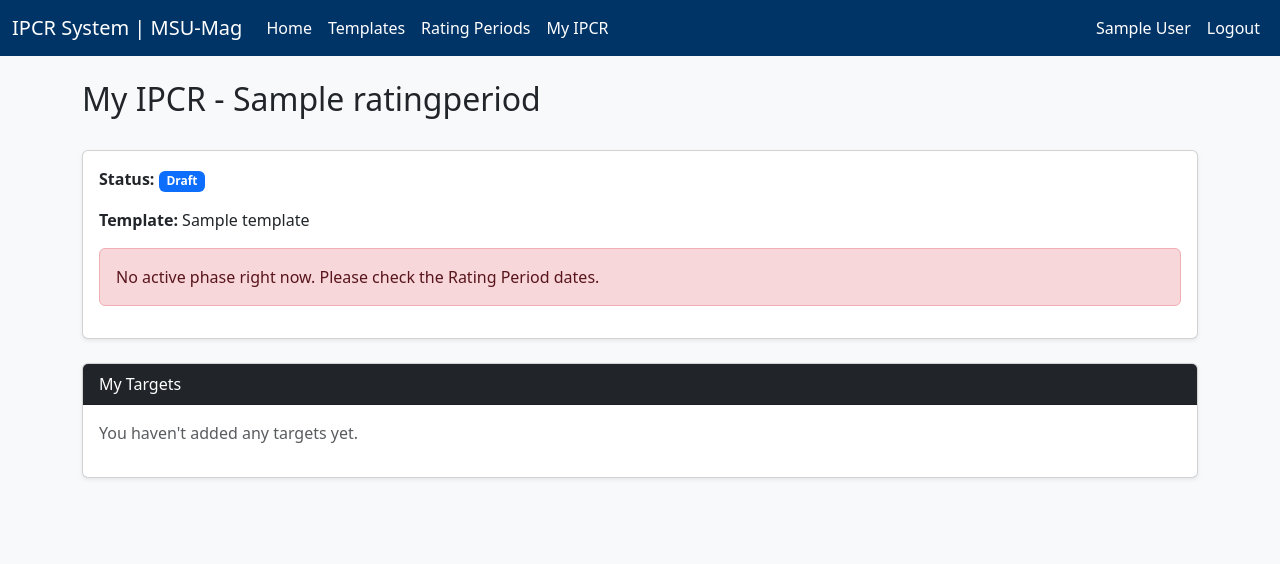
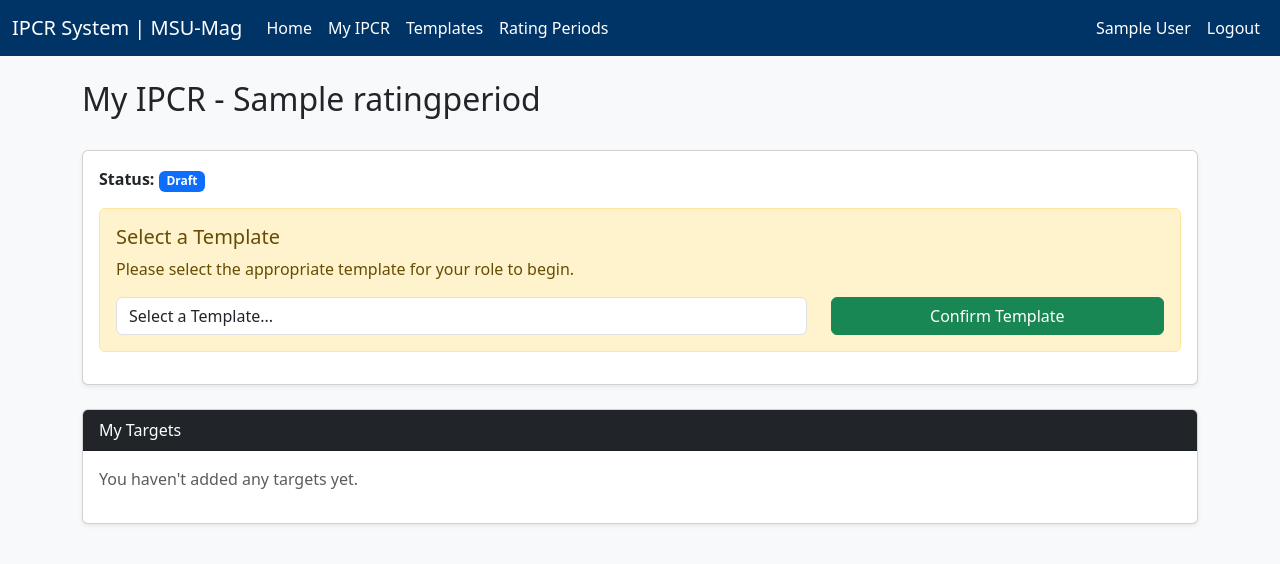
Before and after one commit to Naffi92/IPCR-System, a Django app: page /my-ipcr/ in a window 1280 px wide. Shown: the top 564 px of the page. Run offline with Django 5.2, Linux system fonts and the light colour scheme; a user stored in the database is signed in; tables that the repository leaves empty hold one stand-in row (values such as "Sample post"); data that the repository does not hold is empty.

Commit message:
Step 2.4b: Add Template Selection, Navigation Fix, and Dynamic Form UI

```diff
--- a/core/forms.py
+++ b/core/forms.py
@@ -108,3 +108,16 @@ class PositionCategoryWeightForm(forms.ModelForm):
             'category': forms.Select(attrs={'class': 'form-control'}),
             'weight_percentage': forms.NumberInput(attrs={'class': 'form-control', 'step': '0.01'}),
         }
+
+class TemplateSelectionForm(forms.Form):
+    template = forms.ModelChoiceField(
+        queryset=Template.objects.none(),
+        empty_label="Select a Template...",
+        widget=forms.Select(attrs={'class': 'form-control'})
+    )
+
+    def __init__(self, *args, **kwargs):
+        user_type = kwargs.pop('user_type', None)
+        super().__init__(*args, **kwargs)
+        if user_type:
+            self.fields['template'].queryset = Template.objects.filter(evaluation_type=user_type)
--- a/core/urls.py
+++ b/core/urls.py
@@ -39,6 +39,8 @@ urlpatterns = [
     path('rating-periods/<int:period_id>/edit/', views.edit_rating_period, name='edit_rating_period'),
     path('rating-periods/<int:period_id>/delete/', views.delete_rating_period, name='delete_rating_period'),
 
-        path('templates/<int:template_id>/edit/', views.edit_template, name='edit_template'),
+    path('templates/<int:template_id>/edit/', views.edit_template, name='edit_template'),
     path('templates/<int:template_id>/delete/', views.delete_template, name='delete_template'),
+
+    path('my-ipcr/add-row/', views.add_ipcr_row, name='add_ipcr_row'),
 ]
--- a/core/views.py
+++ b/core/views.py
@@ -17,6 +17,9 @@ from .models import (
     RatingPeriod, PositionCategoryWeight, Position, IPCR, IPCRRow, Employee
 )
 from django.core.exceptions import ObjectDoesNotExist
+
+from .forms import TemplateSelectionForm, TemplateColumnForm
+from .models import IPCRRow
 
 # --- HOME & DASHBOARD ---
 @login_required
@@ -212,37 +215,42 @@ def position_matrix(request, template_id):
 
 @login_required
 def my_ipcr(request):
-    """Ratee view: Create/View their IPCR."""
     try:
         employee = request.user.employee
-    except ObjectDoesNotExist: # <-- FIXED HERE
-        messages.error(request, "Your account is not linked to an Employee profile. Please contact HRMO.")
+    except ObjectDoesNotExist:
+        messages.error(request, "Your account is not linked to an Employee profile.")
         return redirect('core:home')
-    # ... rest of the view stays the same
 
-    # Find active rating period
     active_period = RatingPeriod.objects.filter(is_active=True).first()
     if not active_period:
         messages.warning(request, "There is no active rating period.")
         return render(request, 'core/ipcr_unavailable.html')
 
-    # Check if we are in the Target Phase
     today = timezone.now().date()
     is_target_phase = active_period.target_start <= today <= active_period.target_end
     is_accomplishment_phase = active_period.accomplishment_start <= today <= active_period.accomplishment_end
 
-    # Get or Create IPCR for this user and period
-    # For now, we default to the Faculty template if they are Faculty, else Staff
-    template_type = employee.position.type if employee.position else 'Staff'
-    default_template = Template.objects.filter(evaluation_type=template_type).first()
-
+    # Get or create the IPCR without a template first
     ipcr, created = IPCR.objects.get_or_create(
         employee=employee,
         rating_period=active_period,
-        defaults={'template': default_template, 'status': 'Draft'}
+        defaults={'status': 'Draft'}
     )
 
-    # Get existing rows
+    # Handle Template Selection
+    template_form = None
+    if not ipcr.template:
+        user_type = employee.position.type if employee.position else 'Staff'
+        if request.method == 'POST' and 'select_template' in request.POST:
+            template_form = TemplateSelectionForm(request.POST, user_type=user_type)
+            if template_form.is_valid():
+                ipcr.template = template_form.cleaned_data['template']
+                ipcr.save()
+                messages.success(request, "Template selected successfully.")
+                return redirect('core:my_ipcr')
+        else:
+            template_form = TemplateSelectionForm(user_type=user_type)
+
     rows = ipcr.rows.all()
 
     context = {
@@ -250,10 +258,41 @@ def my_ipcr(request):
         'active_period': active_period,
         'is_target_phase': is_target_phase,
         'is_accomplishment_phase': is_accomplishment_phase,
+        'template_form': template_form,
         'rows': rows,
-        'template': ipcr.template,
     }
     return render(request, 'core/my_ipcr.html', context)
+
+
+@login_required
+def add_ipcr_row(request):
+    try:
+        employee = request.user.employee
+    except ObjectDoesNotExist:
+        return redirect('core:home')
+
+    active_period = RatingPeriod.objects.filter(is_active=True).first()
+    ipcr = get_object_or_404(IPCR, employee=employee, rating_period=active_period)
+
+    if not ipcr.template:
+        messages.error(request, "Please select a Template first.")
+        return redirect('core:my_ipcr')
+
+    if request.method == 'POST':
+        # We will process the dynamic form submission here in the next step
+        pass
+
+    # Get available KRAs for the selected template
+    categories = ipcr.template.categories.all().prefetch_related('goals__kras')
+    # Get available columns for the Target phase
+    target_columns = ipcr.template.columns.filter(phase_availability__in=['Target', 'Both']).order_by('order')
+
+    context = {
+        'ipcr': ipcr,
+        'categories': categories,
+        'target_columns': target_columns,
+    }
+    return render(request, 'core/add_ipcr_row.html', context)
 
 @role_required('HRMO')
 def edit_rating_period(request, period_id):
--- a/templates/base.html
+++ b/templates/base.html
@@ -29,10 +29,11 @@
                 <ul class="navbar-nav me-auto">
                     {% if user.is_authenticated %}
                         <li class="nav-item"><a class="nav-link" href="{% url 'core:home' %}">Home</a></li>
+                        <li class="nav-item"><a class="nav-link" href="{% url 'core:my_ipcr' %}">My IPCR</a></li> <!-- Moved here -->
+
                         {% if user.is_superuser or 'HRMO' in user_groups %}
                             <li class="nav-item"><a class="nav-link" href="{% url 'core:template_dashboard' %}">Templates</a></li>
-                            <li class="nav-item"><a class="nav-link" href="{% url 'core:rating_period_dashboard' %}">Rating Periods</a></li> <!-- ADD THIS -->
-                            <li class="nav-item"><a class="nav-link" href="{% url 'core:my_ipcr' %}">My IPCR</a></li>
+                            <li class="nav-item"><a class="nav-link" href="{% url 'core:rating_period_dashboard' %}">Rating Periods</a></li>
                         {% endif %}
                     {% endif %}
                 </ul>
--- a/templates/core/my_ipcr.html
+++ b/templates/core/my_ipcr.html
@@ -4,6 +4,9 @@
 {% block content %}
 <div class="d-flex justify-content-between align-items-center mb-4">
     <h2>My IPCR - {{ active_period.name }}</h2>
+    {% if ipcr.template and is_target_phase %}
+        <a href="{% url 'core:add_ipcr_row' %}" class="btn btn-primary">+ Add Target / KRA</a>
+    {% endif %}
 </div>
 
 {% if messages %}
@@ -15,14 +18,28 @@
 <div class="card shadow-sm mb-4">
     <div class="card-body">
         <p><strong>Status:</strong> <span class="badge bg-primary">{{ ipcr.status }}</span></p>
-        <p><strong>Template:</strong> {{ template.name|default:"No Template Assigned" }}</p>
 
-        {% if is_target_phase %}
-            <div class="alert alert-success">The <strong>Target Phase</strong> is currently open. You can add your targets.</div>
-        {% elif is_accomplishment_phase %}
-            <div class="alert alert-warning">The <strong>Accomplishment Phase</strong> is currently open. You can add your actual achievements.</div>
+        {% if template_form %}
+            <div class="alert alert-warning">
+                <h5>Select a Template</h5>
+                <p>Please select the appropriate template for your role to begin.</p>
+                <form method="post">
+                    {% csrf_token %}
+                    <div class="row">
+                        <div class="col-md-8">{{ template_form.template }}</div>
+                        <div class="col-md-4"><button type="submit" name="select_template" class="btn btn-success w-100">Confirm Template</button></div>
+                    </div>
+                </form>
+            </div>
         {% else %}
-            <div class="alert alert-danger">No active phase right now. Please check the Rating Period dates.</div>
+            <p><strong>Template:</strong> {{ ipcr.template.name }}</p>
+            {% if is_target_phase %}
+                <div class="alert alert-success">The <strong>Target Phase</strong> is currently open. You can add your targets.</div>
+            {% elif is_accomplishment_phase %}
+                <div class="alert alert-warning">The <strong>Accomplishment Phase</strong> is currently open.</div>
+            {% else %}
+                <div class="alert alert-danger">No active phase right now.</div>
+            {% endif %}
         {% endif %}
     </div>
 </div>
@@ -31,11 +48,30 @@
     <div class="card-header bg-dark text-white">My Targets</div>
     <div class="card-body">
         {% if rows %}
-            <ul>
-                {% for row in rows %}
-                    <li>{{ row.kra.name }} - {{ row.dynamic_data }}</li>
-                {% endfor %}
-            </ul>
+            <table class="table table-bordered">
+                <thead>
+                    <tr>
+                        <th>KRA</th>
+                        {% for col in ipcr.template.columns.all %}
+                            {% if col.phase_availability in 'Target,Both' %}
+                                <th>{{ col.name }}</th>
+                            {% endif %}
+                        {% endfor %}
+                    </tr>
+                </thead>
+                <tbody>
+                    {% for row in rows %}
+                    <tr>
+                        <td>{{ row.kra.name }}</td>
+                        {% for col in ipcr.template.columns.all %}
+                            {% if col.phase_availability in 'Target,Both' %}
+                                <td>{{ row.get_dynamic_value|default:"-" }}</td> <!-- We will build this logic next -->
+                            {% endif %}
+                        {% endfor %}
+                    </tr>
+                    {% endfor %}
+                </tbody>
+            </table>
         {% else %}
             <p class="text-muted">You haven't added any targets yet.</p>
         {% endif %}
```
Also changed, not shown: templates/core/add_ipcr_row.html (added, +49 -0 lines).
